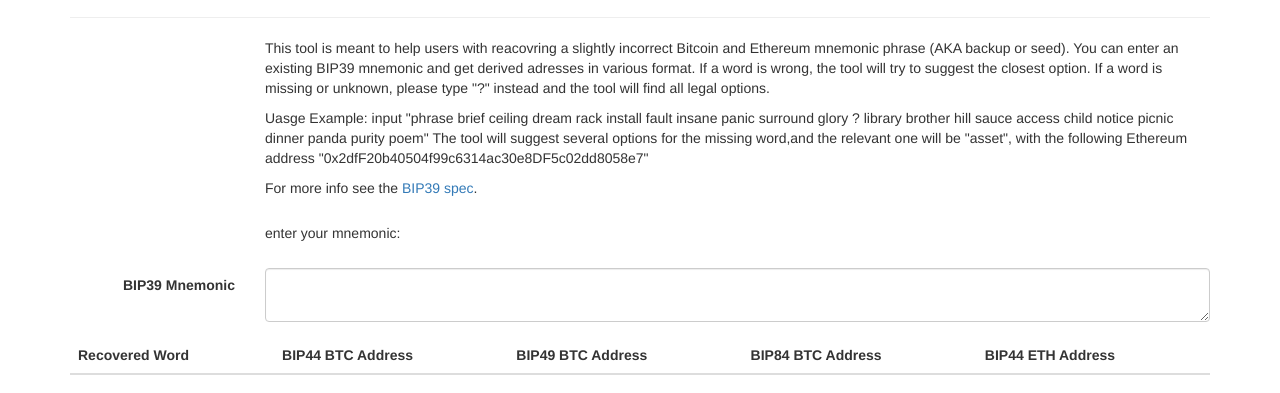
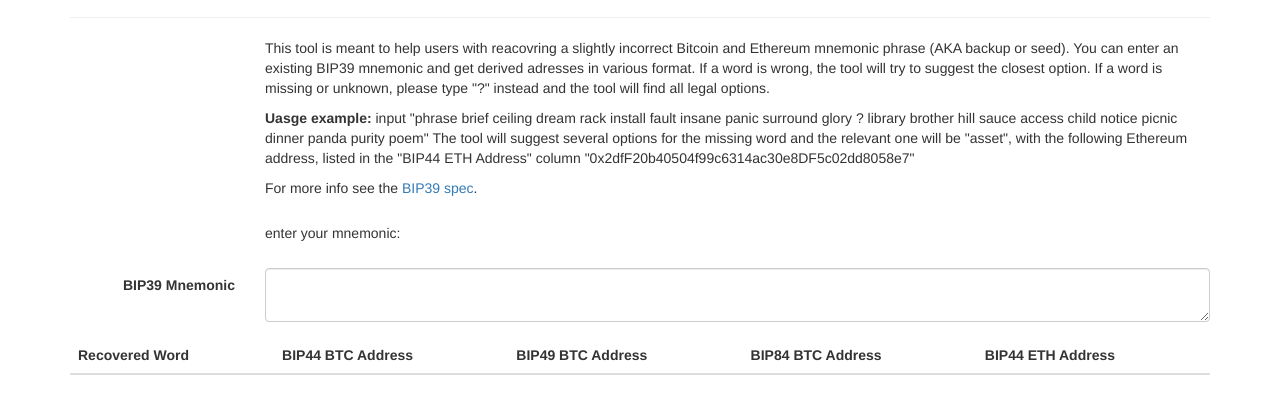
Before and after one commit to ZenGo-X/mnemonic-recovery, a plain HTML site: page src/index.html in a window 1280 px wide. Shown: the part 63-456 px from the top of the page. Drawn offline with Linux system fonts and the light colour scheme.

Commit message:
Update src/index.html
example update

```diff
--- a/src/index.html
+++ b/src/index.html
@@ -26,8 +26,8 @@
                                 <p> This tool is meant to help users with reacovring a slightly incorrect Bitcoin and Ethereum mnemonic phrase (AKA backup or seed). You can enter an existing BIP39 mnemonic and get derived adresses in various format. If a word is wrong, the tool will try to suggest the closest option. If a word is missing or unknown, please type "?" instead and the tool will find all legal options.
                                 </p>
                                 <p>
-                                Uasge Example: input "phrase brief ceiling dream rack install fault insane panic surround glory ? library brother hill sauce access child notice picnic dinner panda purity poem"
-                                The tool will suggest several options for the missing word,and the relevant one will be "asset", with the following Ethereum address "0x2dfF20b40504f99c6314ac30e8DF5c02dd8058e7"
+                                <b>Uasge example:</b> input "phrase brief ceiling dream rack install fault insane panic surround glory ? library brother hill sauce access child notice picnic dinner panda purity poem"
+                                The tool will suggest several options for the missing word and the relevant one will be "asset", with the following Ethereum address, listed in the "BIP44 ETH Address" column "0x2dfF20b40504f99c6314ac30e8DF5c02dd8058e7"
                                 </p>
                                 <p>
                                     For more info see the
```
